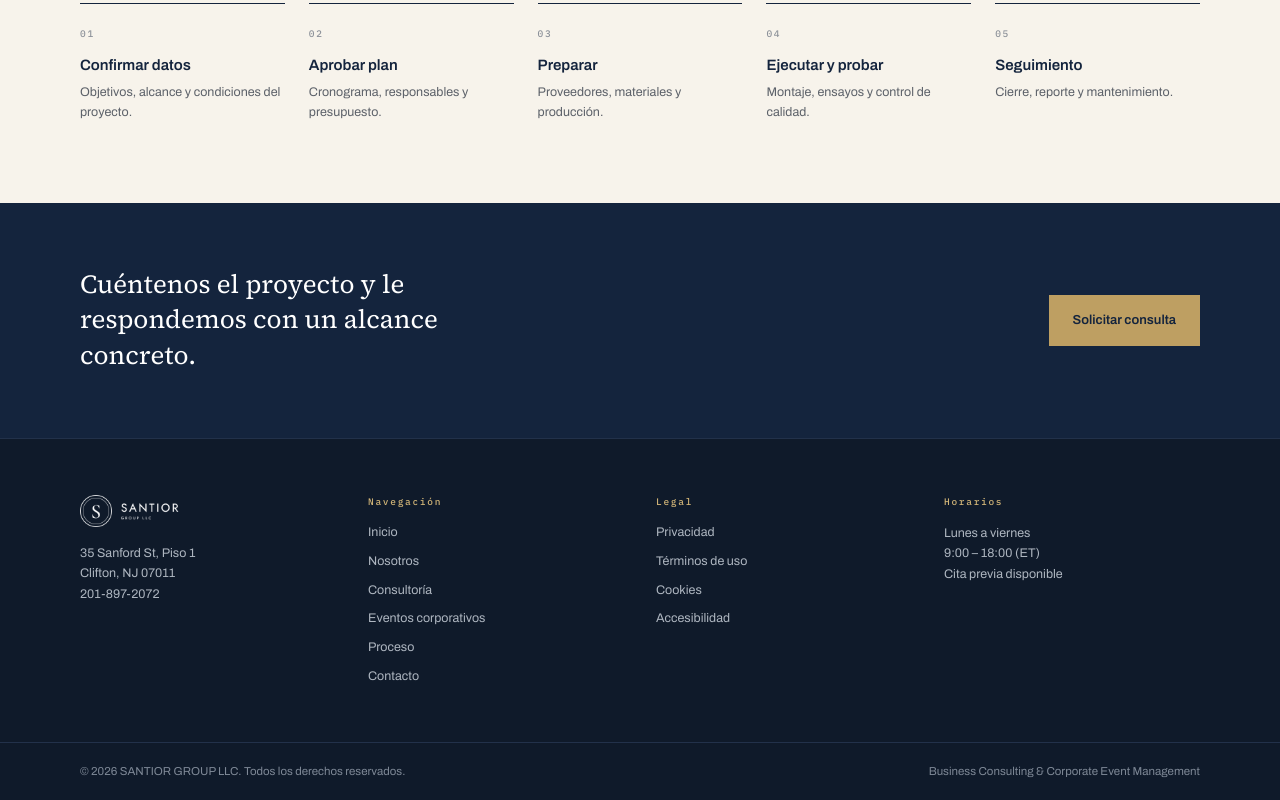
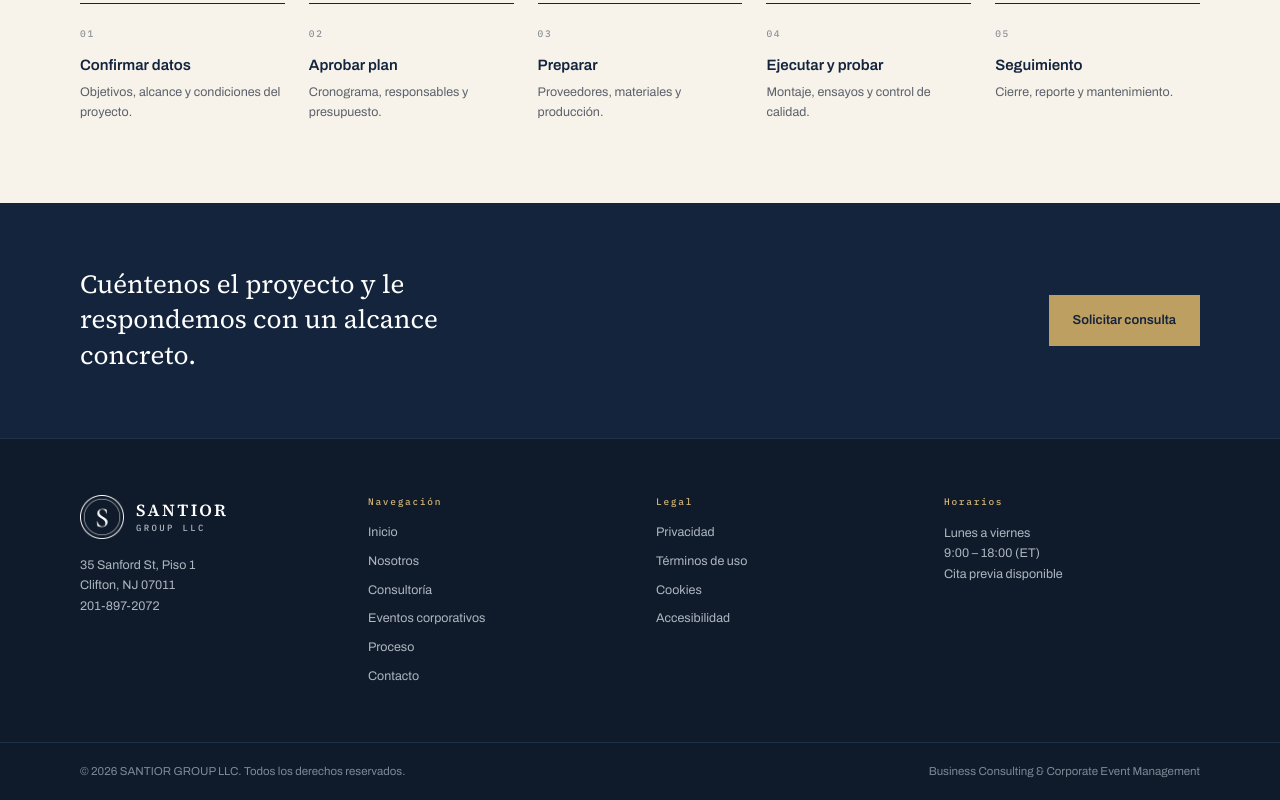
Before and after one commit to santiorgroup/landingpage, a Next.js app in the folder santior-group/: page / in a window 1280 px wide. Shown: the part 2003-2803 px from the top of the page. Built offline with nearby package versions, Linux system fonts and the light colour scheme.

Commit message:
Update Footer.jsx

```diff
--- a/santior-group/components/Footer.jsx
+++ b/santior-group/components/Footer.jsx
@@ -12,14 +12,22 @@ export default function Footer() {
     <footer className="bg-navy-deep text-[#AEB6C0] border-t border-[#22314A]">
       <Reveal className="max-w-page mx-auto px-6 md:px-10 py-14 grid gap-8 grid-cols-1 sm:grid-cols-2 lg:grid-cols-4">
         <div>
-          <div className="mb-4">
+          <div className="flex items-center gap-3 mb-4">
             <Image
-              src="/logo-white.png"
-              alt="Santior Group LLC"
-              width={576}
+              src="/logo-icon-white.png"
+              alt=""
+              width={184}
               height={184}
-              className="h-8 w-auto"
+              className="h-11 w-auto"
             />
+            <div className="flex flex-col gap-1">
+              <span className="font-serif font-semibold text-[17px] leading-none tracking-[0.14em] text-white">
+                SANTIOR
+              </span>
+              <span className="font-mono font-medium text-[9px] leading-none tracking-[0.26em] text-[#AEB6C0]">
+                GROUP LLC
+              </span>
+            </div>
           </div>
           <p className="font-sans text-[12.5px] leading-relaxed">
             35 Sanford St, Piso 1
```
